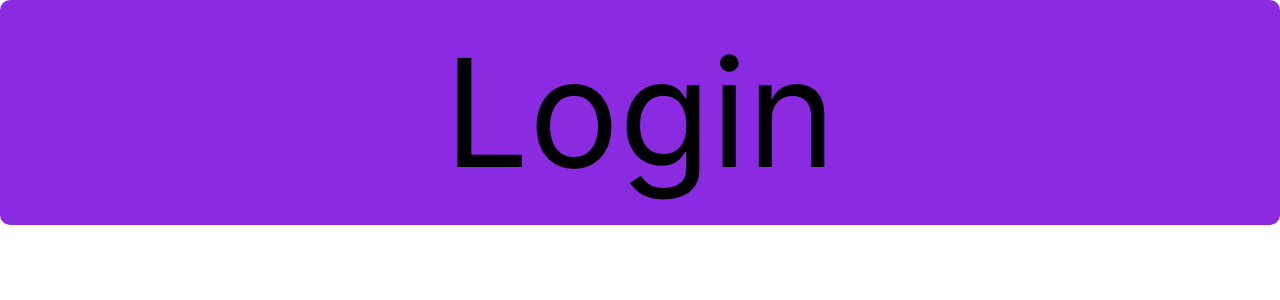
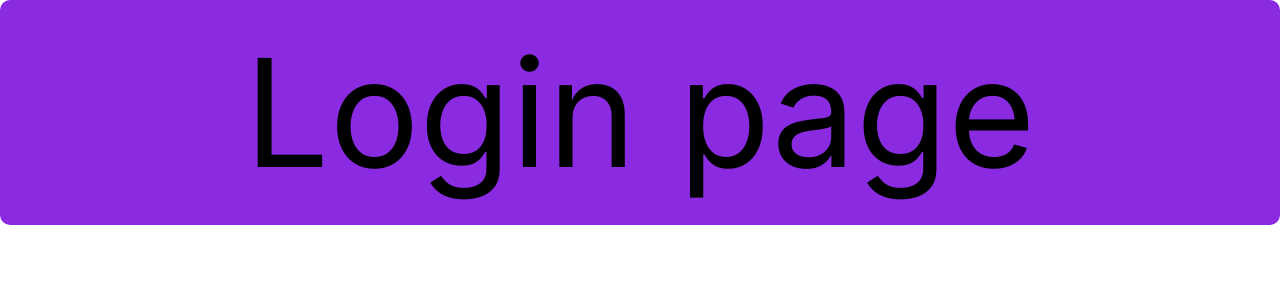
Before and after one commit to mainavinhoon/Startup-Web, a Next.js app: page / in a window 1280 px wide. Shown: the top 300 px of the page. Built offline with nearby package versions, Linux system fonts and the light colour scheme.

Commit message:
normal change

```diff
--- a/pages/login/Login.js
+++ b/pages/login/Login.js
@@ -4,7 +4,7 @@ import "./login.css"
 
  const login = () => {
   return (
-    <div className='w-[fix fit-content] bg-[blueviolet] relative text-center text-[150px] rounded-[10px]'>Login</div>
+    <div className='w-[fix fit-content] bg-[blueviolet] relative text-center text-[150px] rounded-[10px]'>Login page</div>
   )
 }
 
--- a/pages/login/login.css
+++ b/pages/login/login.css
@@ -1,6 +1,6 @@
 .login-container{
     width: fix fit-content;
-    background-color: rgb(8, 12, 230);
+    background-color: rgb(63, 216, 42);
     position: relative;
     text-align: center;
     font-size: 150px;
```
